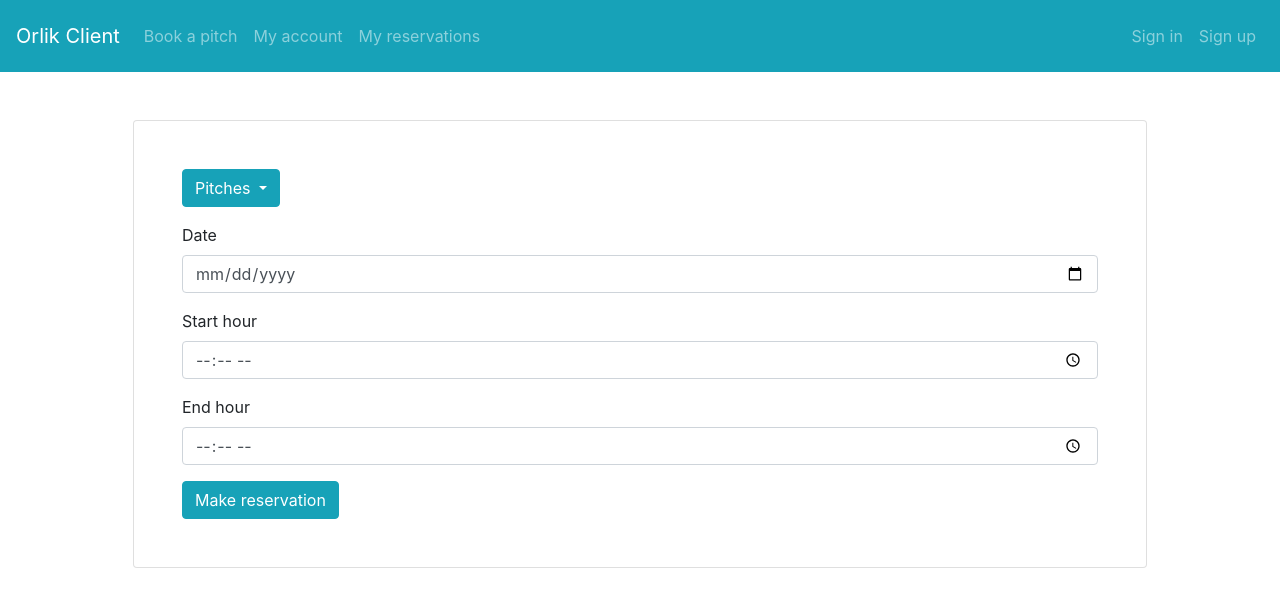
After one commit to Mateo1248/orlik_client, a Django app: page /makeReservation/ in a window 1280 px wide. The commit adds this page. Shown: the top 615 px of the page. Run offline with Django 3.2, Linux system fonts and the light colour scheme; some libraries are stand-ins or nearby versions.

Commit message:
Add form for making reservations
uminskiM/orlik-client#13

```diff
--- a/orlikclient/templates/home.html
+++ b/orlikclient/templates/home.html
@@ -17,13 +17,13 @@
         <div class="collapse navbar-collapse" id="navbarText">
             <ul class="navbar-nav mr-auto">
                 <li class="nav-item">
-                    <a class="nav-link" href="#">Book a pitch</a>
+                    <a class="nav-link" href="{% url 'makeReservation' %}">Book a pitch</a>
                 </li>
                 <li class="nav-item">
                     <a class="nav-link" href="#">My account</a>
                 </li>
                 <li class="nav-item">
-                    <a class="nav-link" href="{% url 'reservations' %}">My reservations</a>
+                    <a class="nav-link" href="{% url 'listUserReservations' %}">My reservations</a>
                 </li>
             </ul>
             <span class="navbar-text">
@@ -47,4 +47,7 @@
     </div>
 </main>
 </body>
+<script src="https://code.jquery.com/jquery-3.2.1.slim.min.js" integrity="sha384-KJ3o2DKtIkvYIK3UENzmM7KCkRr/rE9/Qpg6aAZGJwFDMVNA/GpGFF93hXpG5KkN" crossorigin="anonymous"></script>
+<script src="https://cdnjs.cloudflare.com/ajax/libs/popper.js/1.12.9/umd/popper.min.js" integrity="sha384-ApNbgh9B+Y1QKtv3Rn7W3mgPxhU9K/ScQsAP7hUibX39j7fakFPskvXusvfa0b4Q" crossorigin="anonymous"></script>
+<script src="https://maxcdn.bootstrapcdn.com/bootstrap/4.0.0/js/bootstrap.min.js" integrity="sha384-JZR6Spejh4U02d8jOt6vLEHfe/JQGiRRSQQxSfFWpi1MquVdAyjUar5+76PVCmYl" crossorigin="anonymous"></script>
 </html>
--- /dev/null
+++ b/orlikclient/templates/makeReservation.html
@@ -0,0 +1,34 @@
+{% extends "home.html" %}
+{% block content %}
+    <div class="p-5">
+        <div class="card p-5">
+            <form>
+                <div class="form-group">
+                    <div class="dropdown">
+                        <button class="btn btn-info dropdown-toggle" type="button" id="dropdownMenuButton"
+                                data-toggle="dropdown" aria-haspopup="true" aria-expanded="false">
+                            Pitches
+                        </button>
+                        <div class="dropdown-menu" aria-labelledby="dropdownMenuButton">
+                            <a class="dropdown-item" href="#">Orlik Spółdzielcza</a>
+                            <a class="dropdown-item" href="#">Orlik Dembowskiego</a>
+                        </div>
+                    </div>
+                </div>
+                <div class="form-group">
+                    <label for="date">Date</label>
+                    <input type="date" class="form-control" id="date" placeholder="Date">
+                </div>
+                <div class="form-group">
+                    <label for="start-hour">Start hour</label>
+                    <input type="time" class="form-control" id="start-hour" placeholder="Start hour">
+                </div>
+                <div class="form-group">
+                    <label for="end-hour">End hour</label>
+                    <input type="time" class="form-control" id="end-hour" placeholder="End hour">
+                </div>
+                <button type="submit" class="btn btn-info">Make reservation</button>
+            </form>
+        </div>
+    </div>
+{% endblock content %}
--- a/orlikclient/urls.py
+++ b/orlikclient/urls.py
@@ -2,10 +2,11 @@ from django.urls import path
 from . import views
 
 urlpatterns = [
-    path('register/', views.register_view, name='register-view'),
-    path('addUser/', views.register_user, name='register-user'),
+    path('register/', views.register_view, name='registerView'),
+    path('addUser/', views.register_user, name='registerUser'),
     path('home/', views.home, name='home'),
-    path('registerFailure/', views.register_failure, name='register-failure'),
-    path('systemFailure/', views.system_failure, name='system-failure'),
-    path('reservations/', views.reservations, name='reservations')
+    path('registerFailure/', views.register_failure, name='registerFailure'),
+    path('systemFailure/', views.system_failure, name='systemFailure'),
+    path('listUserReservations/', views.list_user_reservations, name='listUserReservations'),
+    path('makeReservation/', views.make_reservation, name='makeReservation')
 ]
--- a/orlikclient/views.py
+++ b/orlikclient/views.py
@@ -5,8 +5,8 @@ import requests
 import json
 
 BASE_ENDPOINT = 'http://localhost:5000'
-REGISTER_USER_ENDPOINT = BASE_ENDPOINT + '/users'
-USER_RESERVATIONS_ENDPOINT = BASE_ENDPOINT + '/reservations'
+REGISTER_ENDPOINT = BASE_ENDPOINT + '/users'
+RESERVATIONS_ENDPOINT = BASE_ENDPOINT + '/reservations'
 
 user_reservations = [
     {
@@ -42,13 +42,13 @@ def system_failure(request):
     return render(request, 'systemFailure.html')
 
 
-def reservations(request):
+def list_user_reservations(request):
     context = {
         'user_reservations': user_reservations
     }
     headers = {'Content-type': 'application/json'}
     reservation_list = []
-    response = requests.get(USER_RESERVATIONS_ENDPOINT + 'pilkarz1@gmail.com', headers=headers)
+    response = requests.get(RESERVATIONS_ENDPOINT + 'pilkarz1@gmail.com', headers=headers)
     print(response)
     #TODO to be changeed after implementing signing in
     if response.status_code == 200:
@@ -63,7 +63,11 @@ def reservations(request):
                     pitch_name=reservation['pitchName'],
                 )
             )
-    return render(request, 'reservations.html', context)
+    return render(request, 'listUserReservations.html', context)
+
+
+def make_reservation(request):
+    return render(request, 'makeReservation.html')
 
 
 def register_user(request):
@@ -73,7 +77,7 @@ def register_user(request):
         'userPassword': register_data.password
     }
     headers = {'Content-type': 'application/json'}
-    response = requests.post(REGISTER_USER_ENDPOINT, data=json.dumps(register_data_dto), headers=headers)
+    response = requests.post(REGISTER_ENDPOINT, data=json.dumps(register_data_dto), headers=headers)
     status_code = response.status_code
     if status_code == 201:
         return redirect('/home/')
```
Also changed, not shown: orlikclient/templates/listUserReservations.html (renamed from orlikclient/templates/reservations.html).
